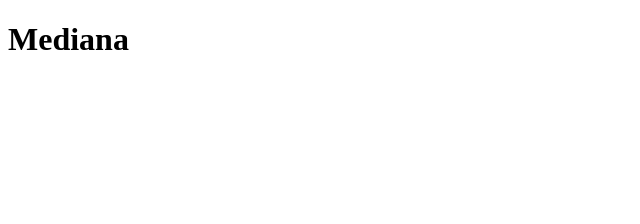
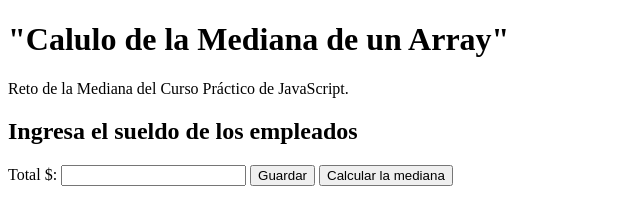
Before and after one commit to JorgeZubieta/platzi-curso-practico-javascript, a plain HTML site: page mediana.html in a window 1280 px wide. Shown: the whole page, without its empty margins (0-640 px from the left). Drawn offline with Linux system fonts and the light colour scheme.

Commit message:
arrow function, reduce para la suma de la mediana completado

```diff
--- a/mediana.html
+++ b/mediana.html
@@ -6,9 +6,38 @@
     <meta name="viewport" content="width=device-width, initial-scale=1.0">
     <title>Mediana</title>
 </head>
+
 <body>
-    <h1>Mediana</h1>
+    <header>
+        <h1>
+            "Calulo de la Mediana de un Array"
+        </h1>
+        <p>Reto de la Mediana del Curso Práctico de JavaScript.</p>
+    </header>
 
-    <script src = "./mediana.js"></script>
-</body>
+    <section>
+        <h2>Ingresa el sueldo de los empleados</h2>
+
+    <form>
+        <label for="InputSueldo">Total $:</label>
+        <input id="InputSueldo" type="number" />
+
+        <!-- llamada a la accion call to action! -->
+        <!-- cambie el type de button a reset para que se resete la pmatalla al ingresar u numero-->
+        <button type="reset" onclick="clickGuardar()">
+            Guardar
+        </button>
+
+
+        <button type="button" onclick="clickMediana()">
+            Calcular la mediana
+        </button>
+
+        <p id="resultMediana"></p>
+
+        </form>
+    </section>
+
+    <script src="./mediana.js"></script>
+
 </html>
--- a/mediana.js
+++ b/mediana.js
@@ -1,41 +1,38 @@
-// se le enviran los valores para sacar la median (promedio) de dos elementos!
+// se le enviran los valores para sacar la median (promedio) de dos elementos! reduce funciona como un FOR
 function calcularMediaAritmetica(lista) {
-    const sumaLista = lista.reduce(function (valorAcumulado = 0, nuevoElemento) {
-        return valorAcumulado + nuevoElemento;
-        }
-    );
+    // utilice el arrow function para realizar la suma de los objetos como numeros!
+    let sumaLista = lista.reduce((elemento1, elemento2) => Number(elemento1) + Number(elemento2))
+    const promediolista = sumaLista / lista.length;
+    return promediolista;
 
-    const promedioLista = sumaLista / lista.length;
-    return promedioLista;
+    // const promedioLista = sumaLista / lista.length;
+    // return promedioLista;
 }
 
-// MEDIA
-const lista1 = [
-    658439,
-    100,
-    3435,
-    6,
-    200,
-    500,
-    400000000,
-    250,
-];
+// Puedo poner este desde le html dentro de las etiqueta script
+function clickGuardar(){
+    // sueldoCapturado no lo definimos cono var o const o let porque asi se autodefine como variable global que vive en todo el proyecto
+    sueldoCapturado = document.getElementById("InputSueldo").value;
+    console.log(sueldoCapturado);
+    add();
+}
 
+var baseDatos = [];
+// luego deberiamos realizar una funcion para que guarde el sueldo caprturado
+function add(){
+    console.log("funca");
+    baseDatos.push(sueldoCapturado);
+    console.log(baseDatos);
+};
+
+// suamos los elementos del array para sacar la mediana
+function clickMediana() {
     // aca con este metodo ordenamos la lista1 numericamente ya que sort solo orena lafabeticamente
-lista1.sort(function(prev, next) {
-    // if (prev > next){
-    //     return 1;
-    // }
-    // if (prev < next){
-    //     return -1;
-    // }
-    // return 0;
+    baseDatos.sort(function(prev, next) {
         return prev - next;
     });
-
-
     // capturamos un numero entero o decimal de la cantidad de casillas del array
-const mitadLista1 = parseInt(lista1.length / 2);
+    const mitadLista1 = parseInt(baseDatos.length / 2);
 
     // verificamos si el numero es par retornando verdadero o falso
     function esPar(numerito) {
@@ -47,22 +44,25 @@ function esPar(numerito) {
         }
     }
 
-// declaramos la variable mediana sin valor
-let mediana;
+    // declaramos la variable mediana sin valor y globalmente
+    mediana = 0;
     // Condicional si es par, seleccionamos las dos posiciones del centro para realizar el promedio de ellas!
-if (esPar(lista1.length)) {
-    // como es par le resto 1 para que lemento1 tenga la posicion anterior.
-    const elemento1 = lista1[mitadLista1 - 1];
+    if (esPar(baseDatos.length)) {
+        // como es par le resto 1 para que elemento1 tenga la posicion anterior.
+        const elemento1 = baseDatos[mitadLista1 - 1];
         // le pasamo a elemento2 la posicion capurada de mitadLista1.
-    const elemento2 = lista1[mitadLista1];
+        const elemento2 = baseDatos[mitadLista1];
 
         // calculamos el promedio llamando a la funcion calcularMediaAritmetica pasandles los dos valores de elemento 1y2.
-    const promedioElemento1y2 = calcularMediaAritmetica([
-        elemento1,
-        elemento2,
-    ]);
+        const promedioElemento1y2 = calcularMediaAritmetica([elemento1,elemento2]);
 
         mediana = promedioElemento1y2;
         } else {
-    mediana = lista1[mitadLista1];
+        mediana = baseDatos[mitadLista1];
     }
+    console.log(baseDatos);
+
+    // mostramos el resultado por pantalla
+    const resultado = document.getElementById("resultMediana");
+    resultado.innerText = "El precio de la Mediana es de: $" + mediana;
+}
```
Lines whose indentation alone changed are shown as unchanged.
